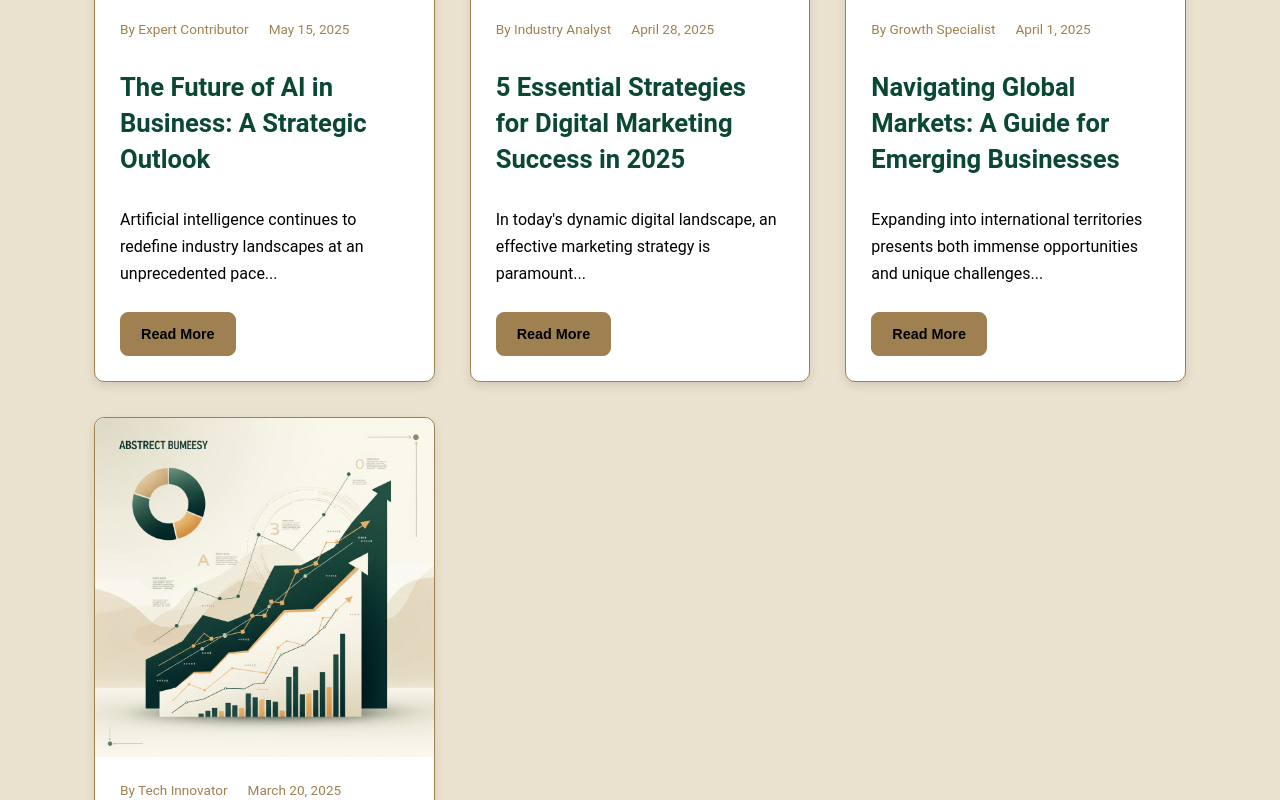
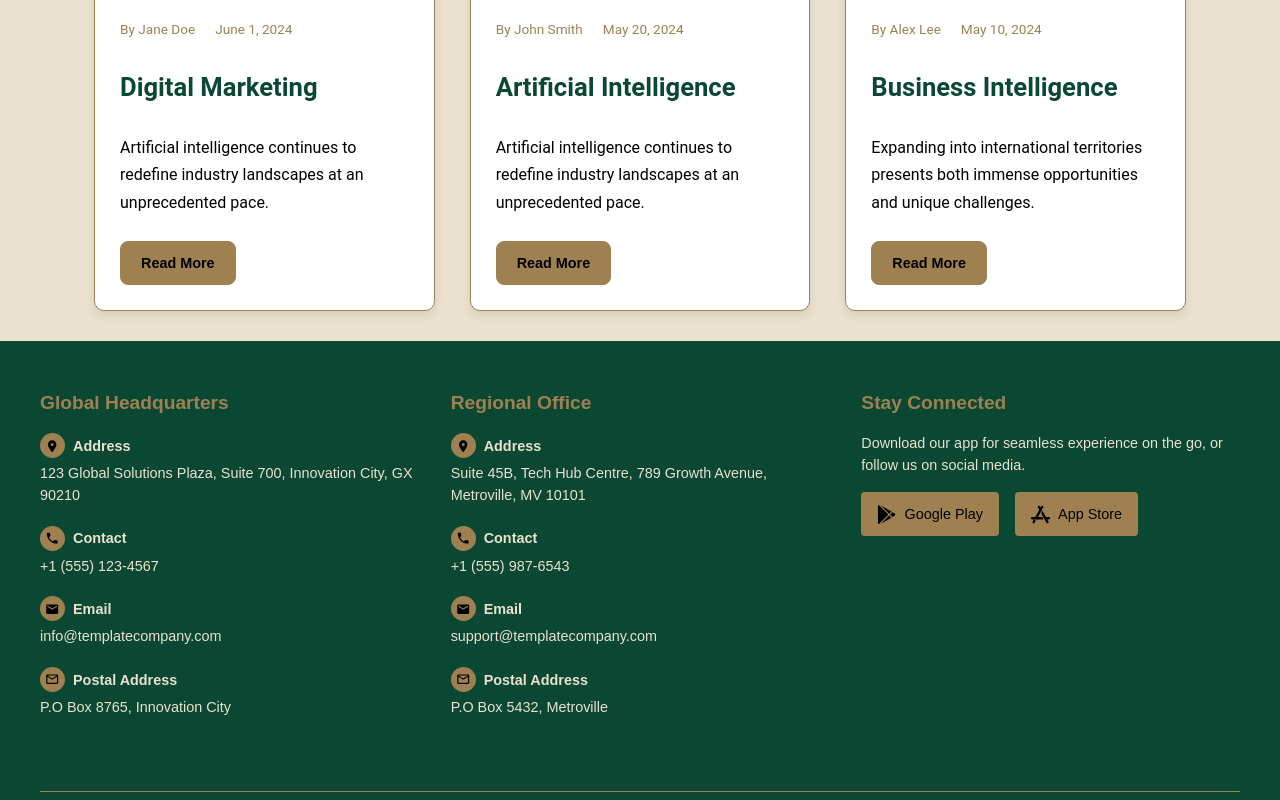
Before and after one commit to annemuriuki/Wapi_website, a React (Vite) app: page /blog in a window 1280 px wide. Shown: the part 780-1580 px from the top of the page. Built offline with nearby package versions, Linux system fonts and the light colour scheme.

Commit message:
added json for blogs and emailjs

```diff
--- a/package.json
+++ b/package.json
@@ -10,6 +10,7 @@
     "preview": "vite preview"
   },
   "dependencies": {
+    "@emailjs/browser": "^4.4.1",
     "@vercel/analytics": "^1.5.0",
     "@vis.gl/react-google-maps": "^1.5.2",
     "react": "^19.1.0",
--- /dev/null
+++ b/src/data/blogPosts.json
@@ -0,0 +1,29 @@
+[
+  {
+    "id": 1,
+    "title": "Digital Marketing",
+    "author": "Jane Doe",
+    "date": "2024-06-01",
+    "excerpt": "Artificial intelligence continues to redefine industry landscapes at an unprecedented pace.",
+    "image": "/src/assets/images/blog/blog1.jpeg",
+    "content": "In today's dynamic digital landscape, an effective marketing strategy is paramount. This guide outlines five essential approaches to elevate your online presence and truly engage your target audience. From advanced SEO tactics to leveraging new social media platforms, staying updated is key.\n\nContent marketing, influencer collaborations, and data-driven campaigns are becoming indispensable for achieving measurable results. Adaptability and continuous learning will be crucial for success."
+  },
+  {
+    "id": 2,
+    "title": "Artificial Intelligence",
+    "author": "John Smith",
+    "date": "2024-05-20",
+    "excerpt": "Artificial intelligence continues to redefine industry landscapes at an unprecedented pace.",
+    "image": "/src/assets/images/blog/blog2.jpeg",
+    "content": "Artificial intelligence continues to redefine industry landscapes at an unprecedented pace. Understanding its strategic implications is crucial for modern businesses looking to stay competitive. This article explores key trends and offers actionable insights for integrating AI into your operations to drive efficiency and foster innovation.\n\nThe rapid advancements in machine learning are opening new avenues for personalized customer experiences and predictive analytics. Companies that embrace these changes early will likely see significant advantages."
+  },
+  {
+    "id": 3,
+    "title": "Business Intelligence",
+    "author": "Alex Lee",
+    "date": "2024-05-10",
+    "excerpt": "Expanding into international territories presents both immense opportunities and unique challenges.",
+    "image": "/src/assets/images/blog/blog3.jpeg",
+    "content": "Expanding into international territories presents both immense opportunities and unique challenges. This comprehensive guide helps emerging businesses understand the nuances of global market entry. We cover everything from regulatory compliance to cultural considerations, ensuring a smooth transition.\n\nStrategic partnerships and localized approaches are vital for successful cross-border operations. Preparing thoroughly for global expansion can unlock significant growth potential."
+  }
+]
--- a/src/pages/Blog.jsx
+++ b/src/pages/Blog.jsx
@@ -3,10 +3,7 @@ import React, { useState, useEffect } from 'react';
 import { useLocation } from 'react-router-dom';
 import '../styles/pages/Blog.css';
 import Viewblog from './Viewblog';
-import blogImage1 from '../assets/images/blog/blog1.jpeg';
-import blogImage2 from '../assets/images/blog/blog2.jpeg';
-import blogImage3 from '../assets/images/blog/blog3.jpeg';
-import blogImage4 from '../assets/images/blog/blog4.jpeg';
+import blogPosts from '../data/blogPosts.json';
 
 const BlogHeader = () => (
     <div className="blog-header-container">
@@ -16,13 +13,11 @@ const BlogHeader = () => (
 );
 
 const BlogCard = ({ blog, onReadMore }) => {
-    const formattedDate = new Date(blog.created_at).toLocaleDateString(undefined, {
+    const formattedDate = new Date(blog.date).toLocaleDateString(undefined, {
         year: 'numeric',
         month: 'long',
         day: 'numeric',
     });
-
-    const excerpt = blog.content.split('. ')[0] + (blog.content.includes('. ') ? '...' : '');
 
     return (
         <div className="blog-post">
@@ -35,7 +30,7 @@ const BlogCard = ({ blog, onReadMore }) => {
                     <span>{formattedDate}</span>
                 </div>
                 <h2 className="blog-post-title">{blog.title}</h2>
-                <p className="blog-post-excerpt">{excerpt}</p>
+                <p className="blog-post-excerpt">{blog.excerpt}</p>
                 <button
                     onClick={() => onReadMore(blog.id)}
                     className="read-more-button"
@@ -51,48 +46,13 @@ const Blog = () => {
     const [selectedBlog, setSelectedBlog] = useState(null);
     const location = useLocation();
 
-    const staticBlogs = [
-        {
-            id: 1,
-            title: 'The Future of AI in Business: A Strategic Outlook',
-            content: 'Artificial intelligence continues to redefine industry landscapes at an unprecedented pace. Understanding its strategic implications is crucial for modern businesses looking to stay competitive. This article explores key trends and offers actionable insights for integrating AI into your operations to drive efficiency and foster innovation. The rapid advancements in machine learning are opening new avenues for personalized customer experiences and predictive analytics. Companies that embrace these changes early will likely see significant advantages.',
-            created_at: '2025-05-15T10:00:00Z',
-            author: 'Expert Contributor',
-            image: blogImage2,
-        },
-        {
-            id: 2,
-            title: '5 Essential Strategies for Digital Marketing Success in 2025',
-            content: 'In today\'s dynamic digital landscape, an effective marketing strategy is paramount. This guide outlines five essential approaches to elevate your online presence and truly engage your target audience. From advanced SEO tactics to leveraging new social media platforms, staying updated is key. Content marketing, influencer collaborations, and data-driven campaigns are becoming indispensable for achieving measurable results. Adaptability and continuous learning will be crucial for success.',
-            created_at: '2025-04-28T14:30:00Z',
-            author: 'Industry Analyst',
-            image: blogImage1,
-        },
-        {
-            id: 3,
-            title: 'Navigating Global Markets: A Guide for Emerging Businesses',
-            content: 'Expanding into international territories presents both immense opportunities and unique challenges. This comprehensive guide helps emerging businesses understand the nuances of global market entry. We cover everything from regulatory compliance to cultural considerations, ensuring a smooth transition. Strategic partnerships and localized approaches are vital for successful cross-border operations. Preparing thoroughly for global expansion can unlock significant growth potential.',
-            created_at: '2025-04-01T09:15:00Z',
-            author: 'Growth Specialist',
-            image: blogImage3,
-        },
-        {
-            id: 4,
-            title: 'The Impact of Blockchain on Supply Chain Management',
-            content: 'Blockchain technology is revolutionizing transparency and efficiency in supply chain management. Discover how distributed ledger technology can enhance traceability, reduce fraud, and streamline operations. Its immutable nature offers unprecedented levels of trust and accountability. Businesses adopting blockchain are finding new ways to optimize logistics and ensure product authenticity. The future of supply chains looks highly decentralized and verifiable.',
-            created_at: '2025-03-20T11:45:00Z',
-            author: 'Tech Innovator',
-            image: blogImage4,
-        },
-    ];
-
     useEffect(() => {
         const queryParams = new URLSearchParams(location.search);
         const blogId = queryParams.get('blogId');
 
         if (blogId) {
             const id = parseInt(blogId, 10);
-            const blogToView = staticBlogs.find(blog => blog.id === id);
+            const blogToView = blogPosts.find(blog => blog.id === id);
             if (blogToView) {
                 setSelectedBlog(blogToView);
             }
@@ -107,7 +67,7 @@ const Blog = () => {
     }, [selectedBlog]);
 
     const handleReadMore = (id) => {
-        const blogToView = staticBlogs.find(blog => blog.id === id);
+        const blogToView = blogPosts.find(blog => blog.id === id);
         setSelectedBlog(blogToView);
     };
 
@@ -123,7 +83,7 @@ const Blog = () => {
                 <>
                     <BlogHeader />
                     <div className="blog-grid">
-                        {staticBlogs.map(blog => (
+                        {blogPosts.map(blog => (
                             <BlogCard
                                 key={blog.id}
                                 blog={blog}
--- a/src/pages/Contact.jsx
+++ b/src/pages/Contact.jsx
@@ -1,8 +1,23 @@
-import React, { useState } from 'react';
+import React, { useState, useRef } from 'react';
 import '../styles/pages/Contact.css';
 import { FaMapMarkerAlt, FaPhone, FaRegEnvelope } from 'react-icons/fa';
+import emailjs from '@emailjs/browser';
 
 function Contact() {
+  const form = useRef();
+
+  const sendEmail = (e) => {
+    e.preventDefault();
+    emailjs.sendForm('transact_flow', 'template_q02f7dm', form.current, 'wSaLxBsbvYmexQhkl')
+      .then((result) => {
+          setShowSuccessMessage(true);
+          setFormData({ name: '', email: '', subject: '', message: '' });
+          setTimeout(() => setShowSuccessMessage(false), 4000);
+      }, (error) => {
+          alert('Failed to send message, please try again.');
+      });
+  };
+
   const [formData, setFormData] = useState({
     name: '',
     email: '',
@@ -19,17 +34,6 @@ function Contact() {
     }));
   };
 
-  const handleSubmit = (e) => {
-    e.preventDefault();
-
-    setShowSuccessMessage(true);
-
-    setTimeout(() => {
-      setShowSuccessMessage(false);
-    }, 4000);
-
-    setFormData({ name: '', email: '', subject: '', message: '' });
-  };
 
   return (
     <div className="contact-container">
@@ -75,7 +79,7 @@ function Contact() {
           <h2 className="reach-out">Bring Your Ideas to Life With Us  <span className="today-accent">Today</span></h2>
           <p className="form-description">Share your vision with us, and our experts will help you craft the perfect solution. We look forward to hearing from you.</p> {/* Updated Description */}
         </div>
-        <form onSubmit={handleSubmit} className="contact-form">
+        <form  ref={form} onSubmit={sendEmail} className="contact-form">
           <div className="name-fields">
             <div className="form-group">
               <label htmlFor="name">Your Name</label>
```
Also changed, not shown: src/assets/images/logos/wapilogo.png (deleted), 1 other file (tests, documents, lock files or other folders).
